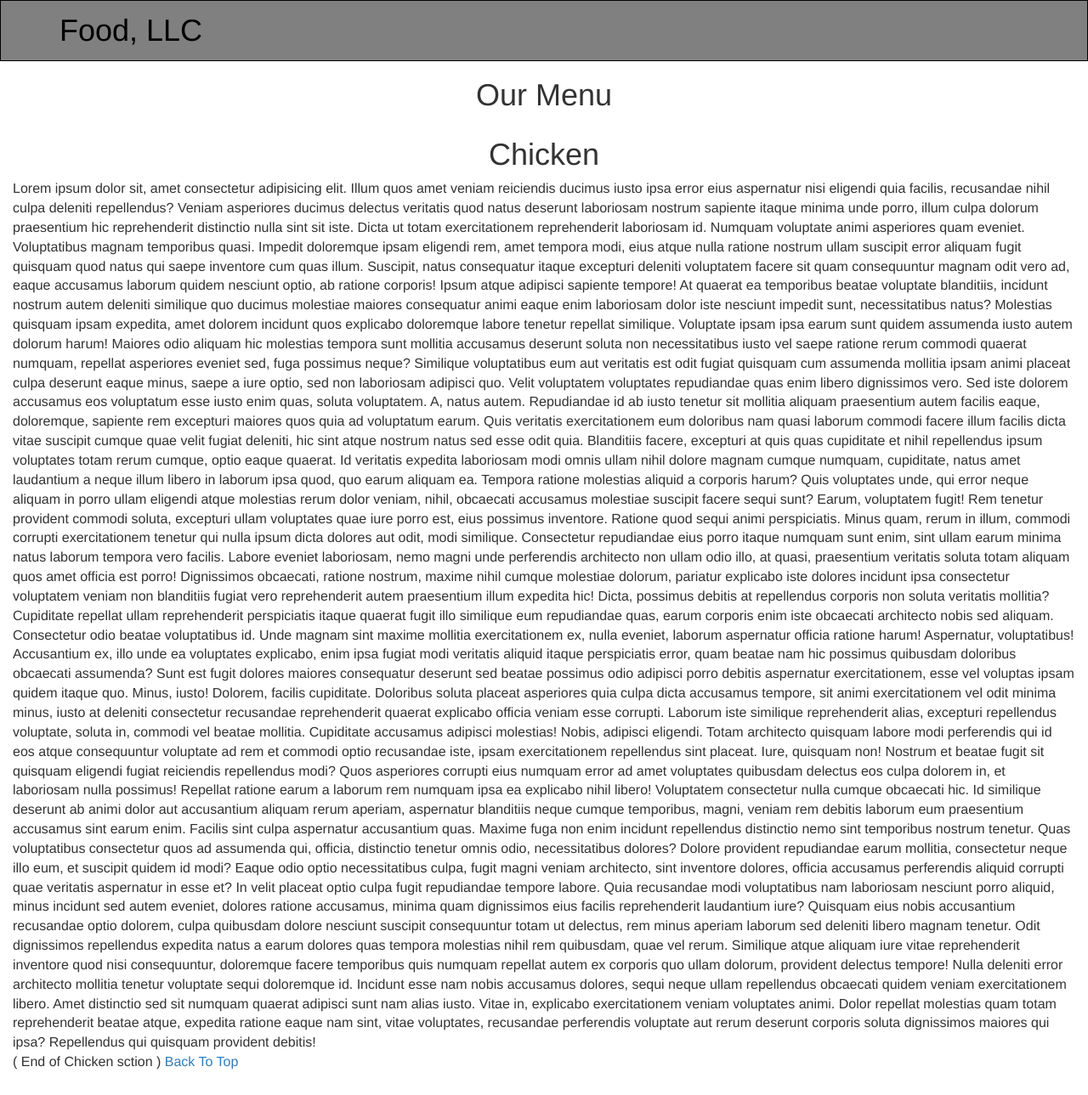
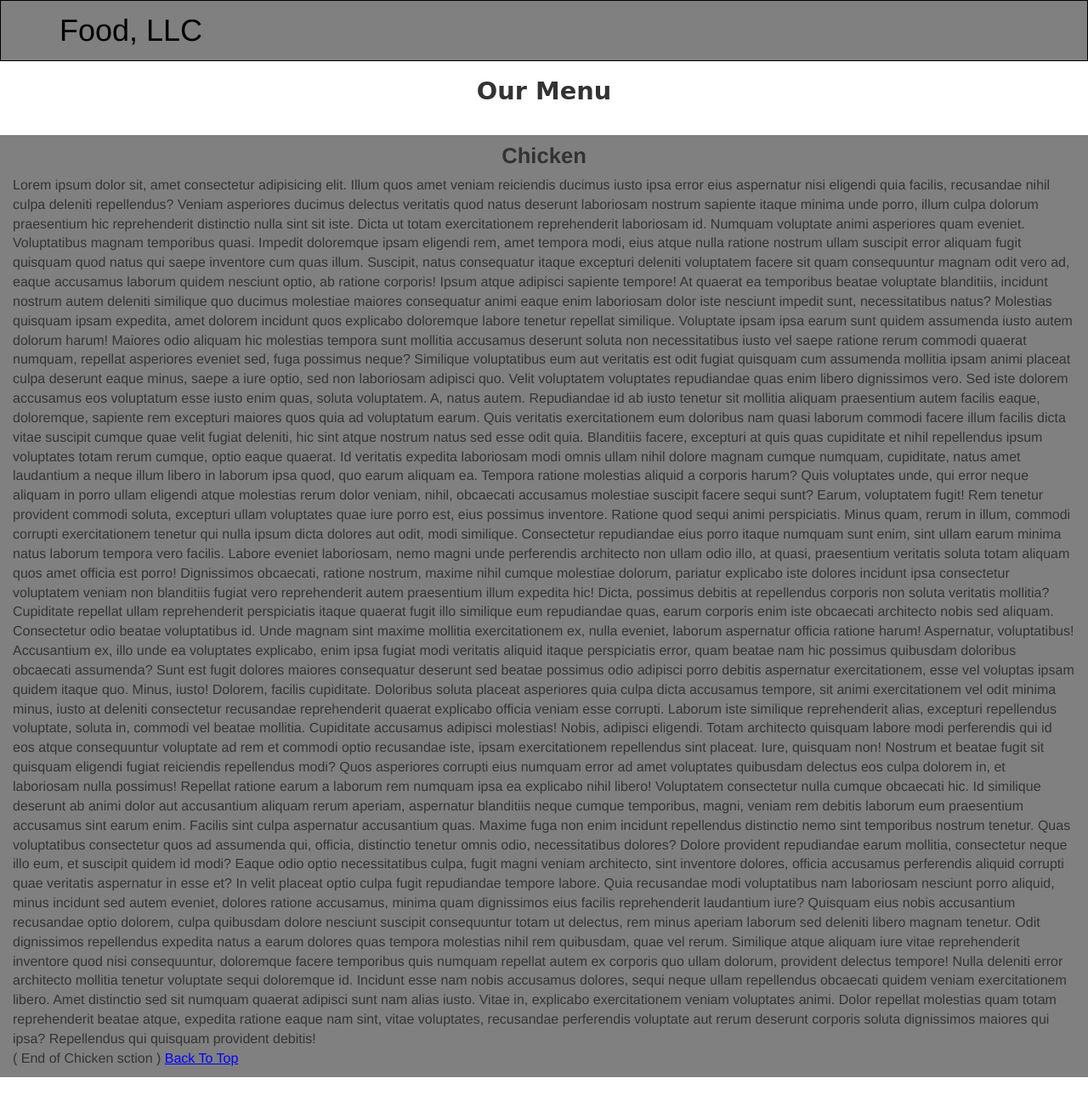
Before and after one commit to munir89/coursera-test, a plain HTML site: page module3-solution/index.html in a window 1280 px wide. Shown: the top 1289 px of the page at 85% size. Drawn offline with Linux system fonts and the light colour scheme.

Commit message:
Style main content

```diff
--- a/module3-solution/css/style.css
+++ b/module3-solution/css/style.css
@@ -35,3 +35,25 @@ body {
 .navbar-header button.navbar-toggle , .navbar-header .icon-bar  {
   border: 2px solid black;
 }
+/****MAIN*******/
+main section {
+  background-color: gray;
+  margin-bottom: 25px;
+}
+main > h1 {
+  font-family: cursive;
+  font-size: 1.8em;
+  font-weight: bolder;
+  margin-bottom: 35px;
+}
+section > h1 {
+  margin: 0;
+  padding-top: 10px;
+  padding-bottom: 10px;
+  font-size: 1.6em;
+  font-weight: bolder;
+}
+section a {
+  color: blue;
+  text-decoration: underline;
+}
```
